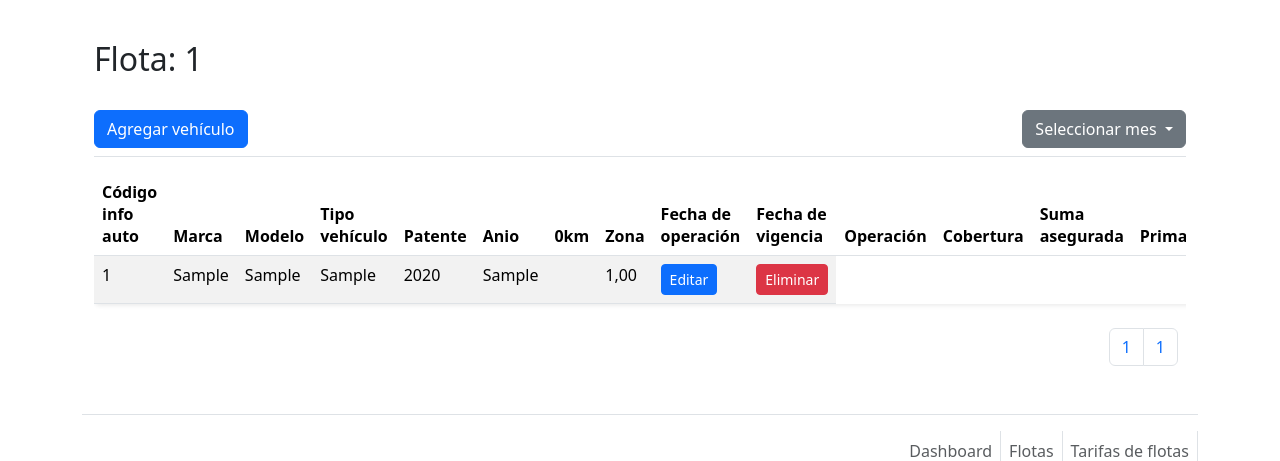
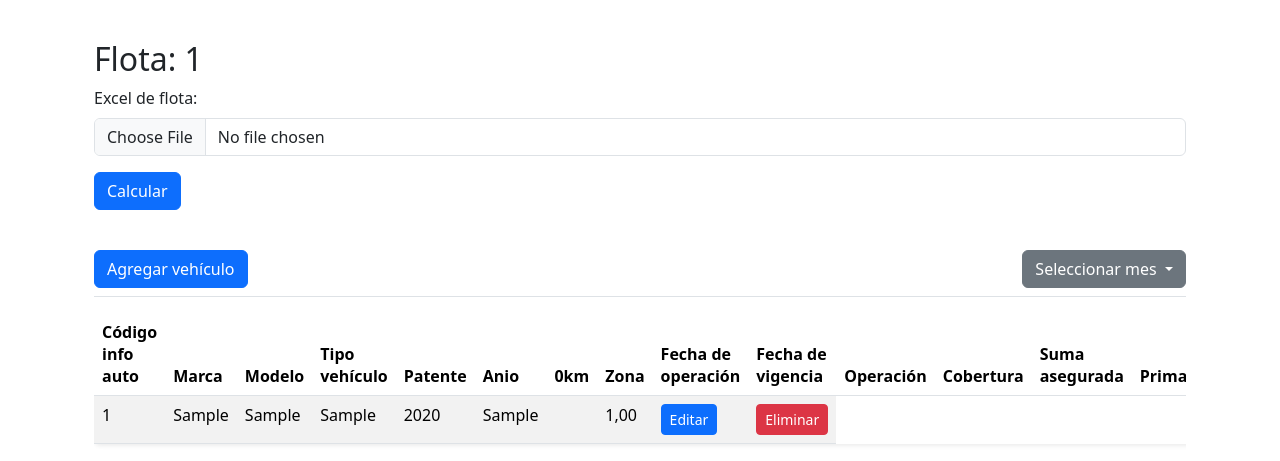
Before and after one commit to Augustorresfx/nkrisk-app, a Django app: page /flotas/1/ in a window 1280 px wide. Shown: the part 56-517 px from the top of the page. Run offline with Django 4.2, Linux system fonts and the light colour scheme; a user stored in the database is signed in; tables that the repository leaves empty hold one stand-in row (values such as "Sample post"); some libraries are stand-ins or nearby versions.

Commit message:
solving-static-error-8 [working]

```diff
--- a/templates/flotas/detalle_flota.html
+++ b/templates/flotas/detalle_flota.html
@@ -9,7 +9,17 @@
       <div class="mt-5 pt-5">
         <h1 class="h2">Flota: {{flota.id}}</h1>
 
+        <form method="post" enctype="multipart/form-data">
+          {% csrf_token %}
+          <div class="mb-3">
+            <label for="formFile" class="form-label">Excel de flota: </label>
+            <input name="file1" class="form-control" type="file" id="formFile">
+          </div>
 
+          </select>
+          <button name="calcular_excel" class="btn btn-primary" type="submit">Calcular</button>
+          {% comment %} <button type="submit" name="descargar_excel" class="btn btn-secondary">Descargar modelo</button> {% endcomment %}
+      </form>
 
   <!-- Modal -->
   <div class="modal fade" id="exampleModal" tabindex="-1" aria-labelledby="exampleModalLabel" aria-hidden="true">
```
